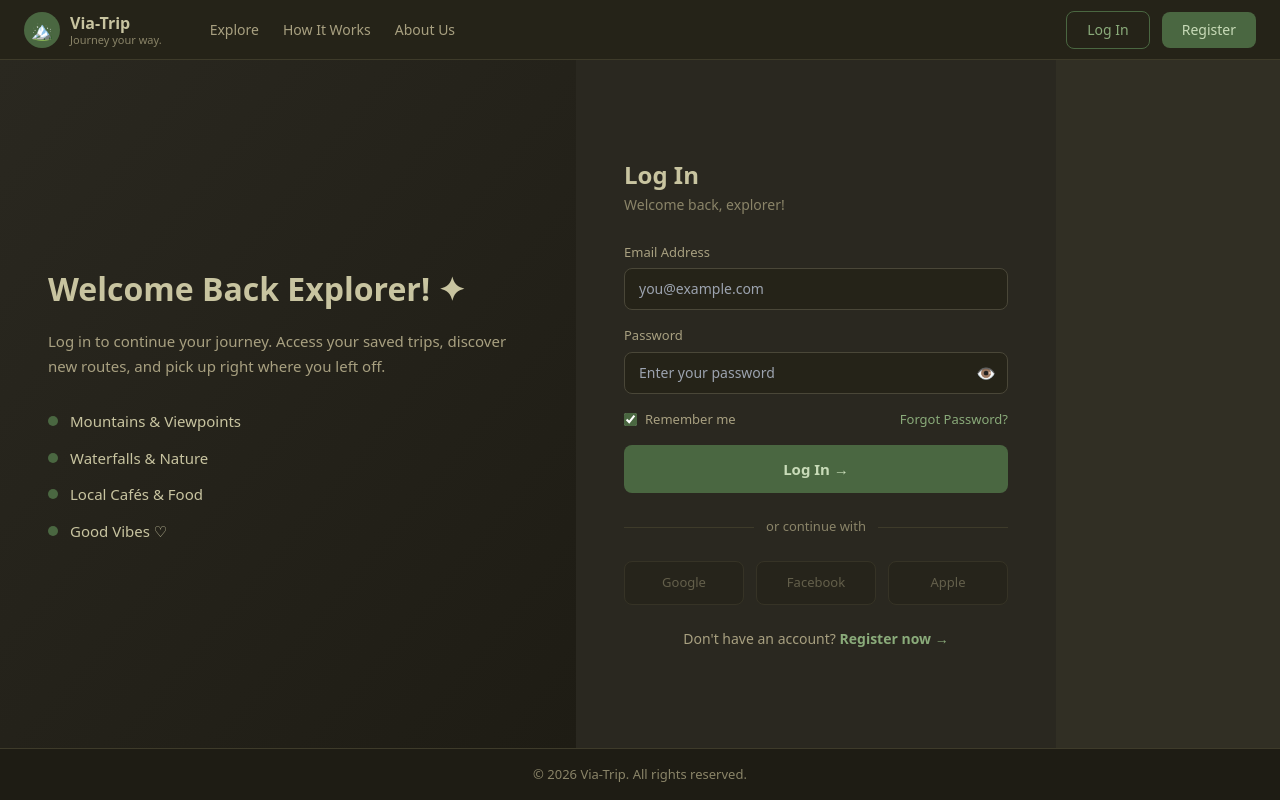
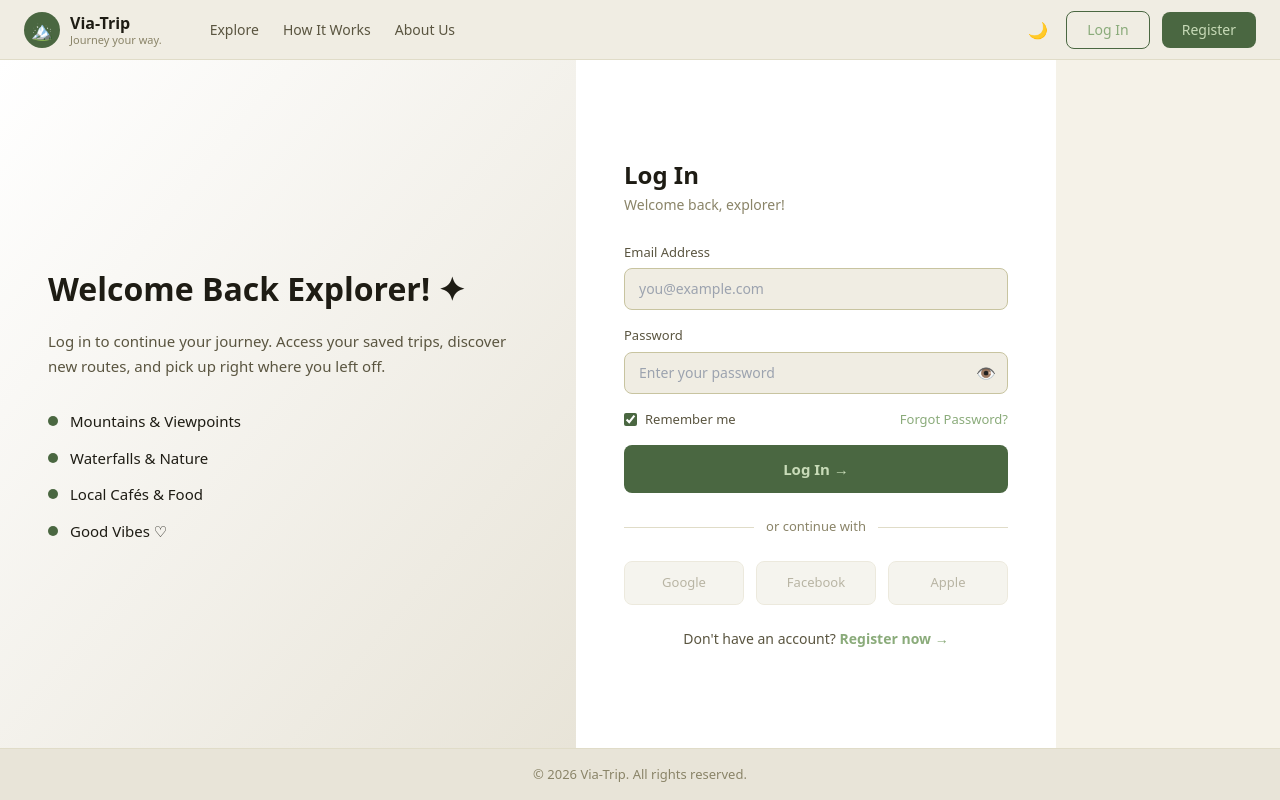
Before and after one commit to khemct/Via-Trippppppp, a React (Vite) app in the folder frontend/: page /login in a window 1280 px wide. Built offline with nearby package versions, Linux system fonts and the light colour scheme.

Commit message:
feat(theme): add dark/light mode toggle with CSS variables

```diff
--- a/frontend/src/components/Navbar.jsx
+++ b/frontend/src/components/Navbar.jsx
@@ -1,6 +1,8 @@
 import { Link } from 'react-router-dom';
+import { useTheme } from '../context/ThemeContext';
 
 export default function Navbar({ isLoggedIn, userName, onLogout }) {
+  const { theme, toggle } = useTheme();
   return (
     <nav className="h-[60px] bg-input border-b border-line sticky top-0 z-50">
       <div className="flex items-center h-full px-4 md:px-6 max-w-[1280px] mx-auto">
@@ -31,7 +33,15 @@ export default function Navbar({ isLoggedIn, userName, onLogout }) {
             )}
           </div>
 
-        <div className="ml-auto flex items-center gap-2 md:gap-3">
+        <button
+          onClick={toggle}
+          aria-label={theme === 'dark' ? 'Switch to light mode' : 'Switch to dark mode'}
+          className="ml-auto mr-3 w-8 h-8 flex items-center justify-center rounded-lg text-muted hover:text-heading hover:bg-line transition-colors focus-visible:ring-2 ring-brand"
+        >
+          {theme === 'dark' ? '☀️' : '🌙'}
+        </button>
+
+        <div className="flex items-center gap-2 md:gap-3">
           {!isLoggedIn ? (
             <>
               <Link
--- /dev/null
+++ b/frontend/src/context/ThemeContext.jsx
@@ -0,0 +1,35 @@
+import { createContext, useContext, useState, useEffect } from 'react';
+
+const ThemeContext = createContext();
+
+function getInitialTheme() {
+  const stored = localStorage.getItem('viattrip_theme');
+  if (stored === 'dark' || stored === 'light') return stored;
+  return window.matchMedia('(prefers-color-scheme: dark)').matches ? 'dark' : 'light';
+}
+
+export function ThemeProvider({ children }) {
+  const [theme, setTheme] = useState(getInitialTheme);
+
+  useEffect(() => {
+    const root = document.documentElement;
+    root.classList.toggle('dark', theme === 'dark');
+    localStorage.setItem('viattrip_theme', theme);
+  }, [theme]);
+
+  function toggle() {
+    setTheme((prev) => (prev === 'dark' ? 'light' : 'dark'));
+  }
+
+  return (
+    <ThemeContext.Provider value={{ theme, toggle }}>
+      {children}
+    </ThemeContext.Provider>
+  );
+}
+
+export function useTheme() {
+  const ctx = useContext(ThemeContext);
+  if (!ctx) throw new Error('useTheme must be used within ThemeProvider');
+  return ctx;
+}
--- a/frontend/src/index.css
+++ b/frontend/src/index.css
@@ -3,6 +3,30 @@
 @tailwind utilities;
 
 @layer base {
+  :root {
+    --color-base: #f5f2e8;
+    --color-card: #ffffff;
+    --color-input: #f0ede3;
+    --color-deep: #e8e4d8;
+    --color-heading: #1e1c14;
+    --color-body: #5a5540;
+    --color-muted: #8a8468;
+    --color-line: #e0dcc8;
+    --color-line-strong: #c8c4a0;
+  }
+
+  .dark {
+    --color-base: #312f24;
+    --color-card: #2a2820;
+    --color-input: #252318;
+    --color-deep: #1e1c14;
+    --color-heading: #c8c4a0;
+    --color-body: #a8a080;
+    --color-muted: #8a8468;
+    --color-line: #3e3b2a;
+    --color-line-strong: #4a4738;
+  }
+
   body {
     @apply bg-base text-body;
   }
--- a/frontend/src/main.jsx
+++ b/frontend/src/main.jsx
@@ -3,13 +3,16 @@ import ReactDOM from 'react-dom/client';
 import { BrowserRouter } from 'react-router-dom';
 import App from './App';
 import { AuthProvider } from './context/AuthContext';
+import { ThemeProvider } from './context/ThemeContext';
 import './index.css';
 
 ReactDOM.createRoot(document.getElementById('root')).render(
   <React.StrictMode>
     <BrowserRouter>
       <AuthProvider>
-        <App />
+        <ThemeProvider>
+          <App />
+        </ThemeProvider>
       </AuthProvider>
     </BrowserRouter>
   </React.StrictMode>
--- a/frontend/tailwind.config.js
+++ b/frontend/tailwind.config.js
@@ -1,18 +1,19 @@
 /** @type {import('tailwindcss').Config} */
 export default {
+  darkMode: 'class',
   content: ['./index.html', './src/**/*.{js,jsx}'],
   theme: {
     extend: {
       colors: {
-        base: '#312f24',
-        card: '#2a2820',
-        input: '#252318',
-        deep: '#1e1c14',
-        heading: '#c8c4a0',
-        body: '#a8a080',
-        muted: '#8a8468',
-        line: '#3e3b2a',
-        'line-strong': '#4a4738',
+        base: 'var(--color-base)',
+        card: 'var(--color-card)',
+        input: 'var(--color-input)',
+        deep: 'var(--color-deep)',
+        heading: 'var(--color-heading)',
+        body: 'var(--color-body)',
+        muted: 'var(--color-muted)',
+        line: 'var(--color-line)',
+        'line-strong': 'var(--color-line-strong)',
         brand: '#4a6741',
         'brand-hover': '#3d5a35',
         'brand-text': '#8aab7a',
```
